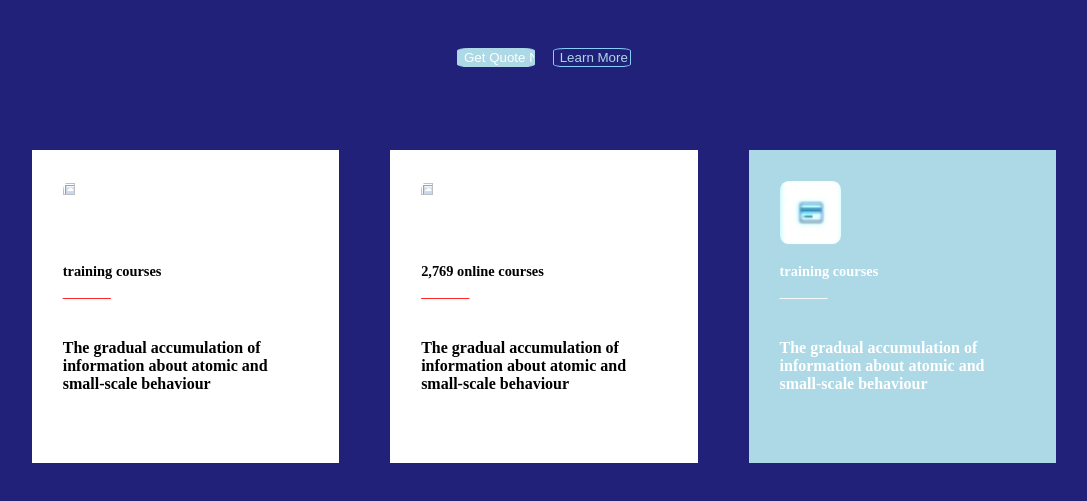
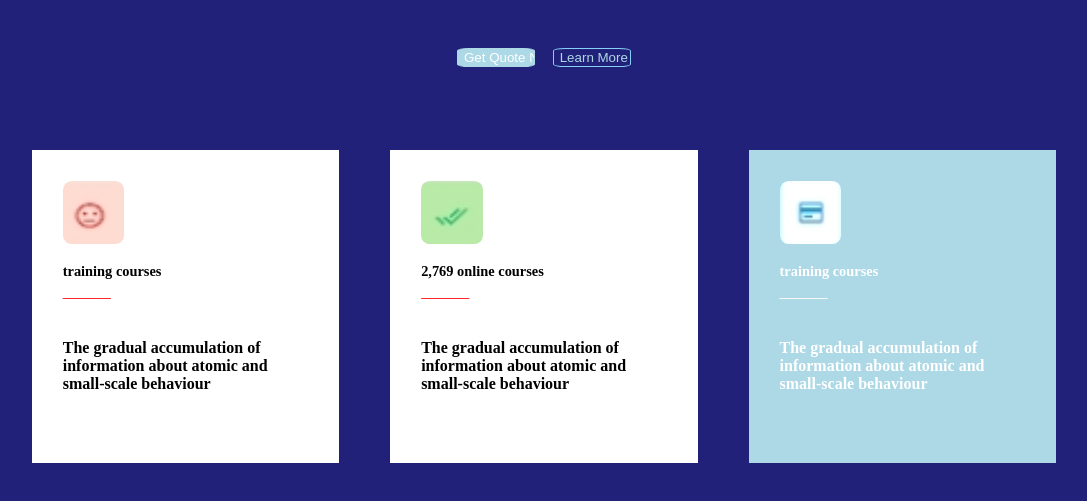
Before and after one commit to dila6327/all-tasks-untill-today, a plain HTML site: page Q.Dilruba frontend/first.html in a window 1280 px wide. Shown: the part 297-798 px from the top of the page, without its empty margins (96-1183 px from the left). Drawn offline with Linux system fonts and the light colour scheme; the site is published under a folder, as on GitHub Pages, so addresses that start at the root find nothing.

Commit message:
Update first.html

```diff
--- a/Q.Dilruba frontend/first.html
+++ b/Q.Dilruba frontend/first.html
@@ -37,14 +37,14 @@
         <div class="maindiv2">
             <div class="box1">
 
-              <img src="/assets/images/proimg.png" height="20%" width="20%" />
+              <img src="assets/images/proimg.png" height="20%" width="20%" />
               <h4>training courses</h4>
               <p>______</p>
               <h6>The gradual accumulation of information about atomic and small-scale behaviour</h6>
             </div>
             <div class="box2">
 
-                <img src="/assets/images/pro2png.png" height="20%" width="20%"/>
+                <img src="assets/images/pro2png.png" height="20%" width="20%"/>
                 <h4>2,769 online courses</h4>
                 <p>______</p>
             <h6>The gradual accumulation of information about atomic and small-scale behaviour</h6>
```
